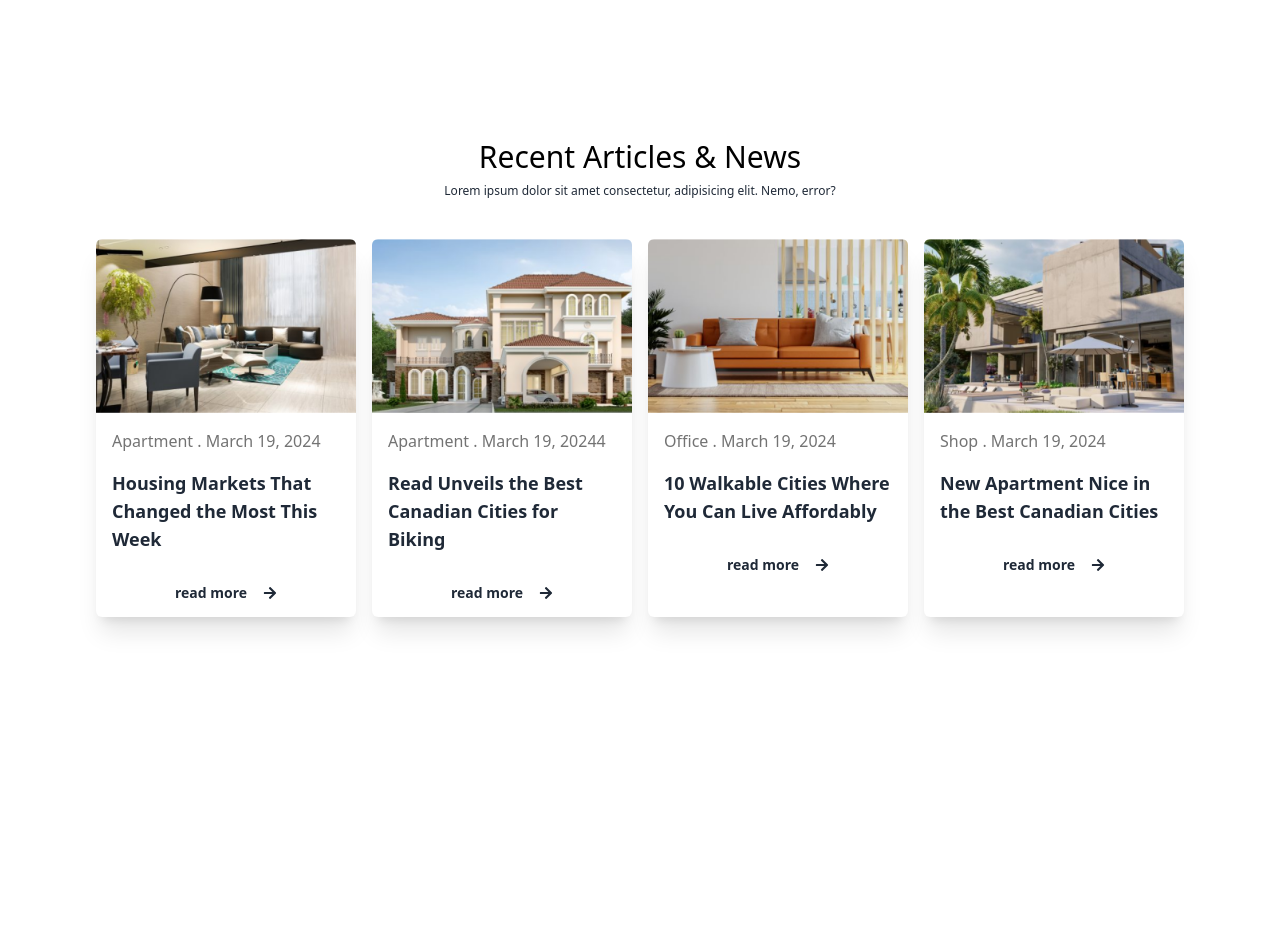
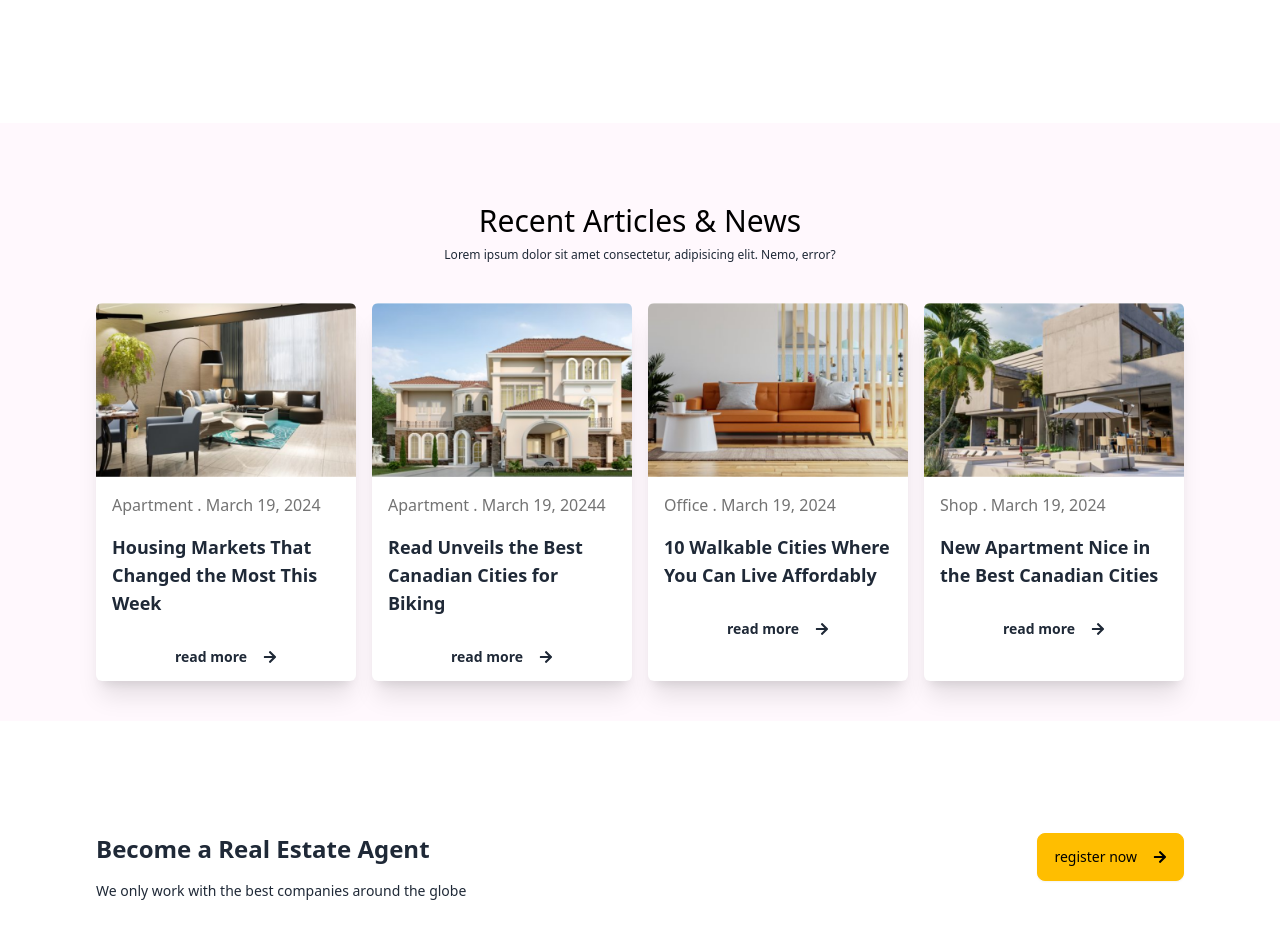
Before and after one commit to faroukq1/Just-Home, a React (Vite) app: page / in a window 1280 px wide. Shown: the part 5020-5959 px from the top of the page. Before the commit the page ends 5765 px from the top, so only its background shows below. Built offline with nearby package versions, Linux system fonts and the light colour scheme.

Commit message:
#7 become agent section

```diff
--- a/src/component/index.ts
+++ b/src/component/index.ts
@@ -14,3 +14,4 @@ export {default as Review} from './landing/Review';
 export {default as Companies} from './landing/Companies';
 export {default as ArticleAnsNews} from './landing/ArticlesAndNews';
 export {default as ArticleCard} from './global/ArticleCard';
+export {default as BecomeAgent} from './landing/BecomeAgent';
--- a/src/component/landing/ArticlesAndNews.tsx
+++ b/src/component/landing/ArticlesAndNews.tsx
@@ -45,7 +45,8 @@ const articleList: articleListType[] = [
 
 const ArticlesAndNews = () => {
   return (
-    <div className="align-element my-32">
+    <div className="my-28 py-10 bg-secondary-content">
+      <div className="align-element">
         <PrintTitle
           title="Recent articles & news"
           subTitle="Lorem ipsum dolor sit amet consectetur, adipisicing elit. Nemo, error?"
@@ -56,6 +57,7 @@ const ArticlesAndNews = () => {
           })}
         </div>
       </div>
+    </div>
   );
 };
 
--- /dev/null
+++ b/src/component/landing/BecomeAgent.tsx
@@ -0,0 +1,25 @@
+import { Link } from "react-router-dom";
+import { FaArrowRight } from "react-icons/fa";
+
+const BecomeAgent = () => {
+  return (
+    <div className="align-element flex justify-between my-20">
+      <div>
+        <h1 className="text-2xl font-semibold mb-4">
+          Become a Real Estate Agent
+        </h1>
+        <p className="text-sm font-light">
+          We only work with the best companies around the globe
+        </p>
+      </div>
+      <Link
+        to="/"
+        className="flex items-center gap-4 btn btn-warning font-normal"
+      >
+        register now <FaArrowRight />
+      </Link>
+    </div>
+  );
+};
+
+export default BecomeAgent;
--- a/src/pages/Landingpage.tsx
+++ b/src/pages/Landingpage.tsx
@@ -8,6 +8,7 @@ import {
   Review,
   Companies,
   ArticleAnsNews,
+  BecomeAgent,
 } from "../component";
 
 const Landingpage = () => {
@@ -22,6 +23,7 @@ const Landingpage = () => {
       <Review />
       <Companies />
       <ArticleAnsNews />
+      <BecomeAgent />
     </main>
   );
 };
```
Lines whose indentation alone changed are shown as unchanged.
